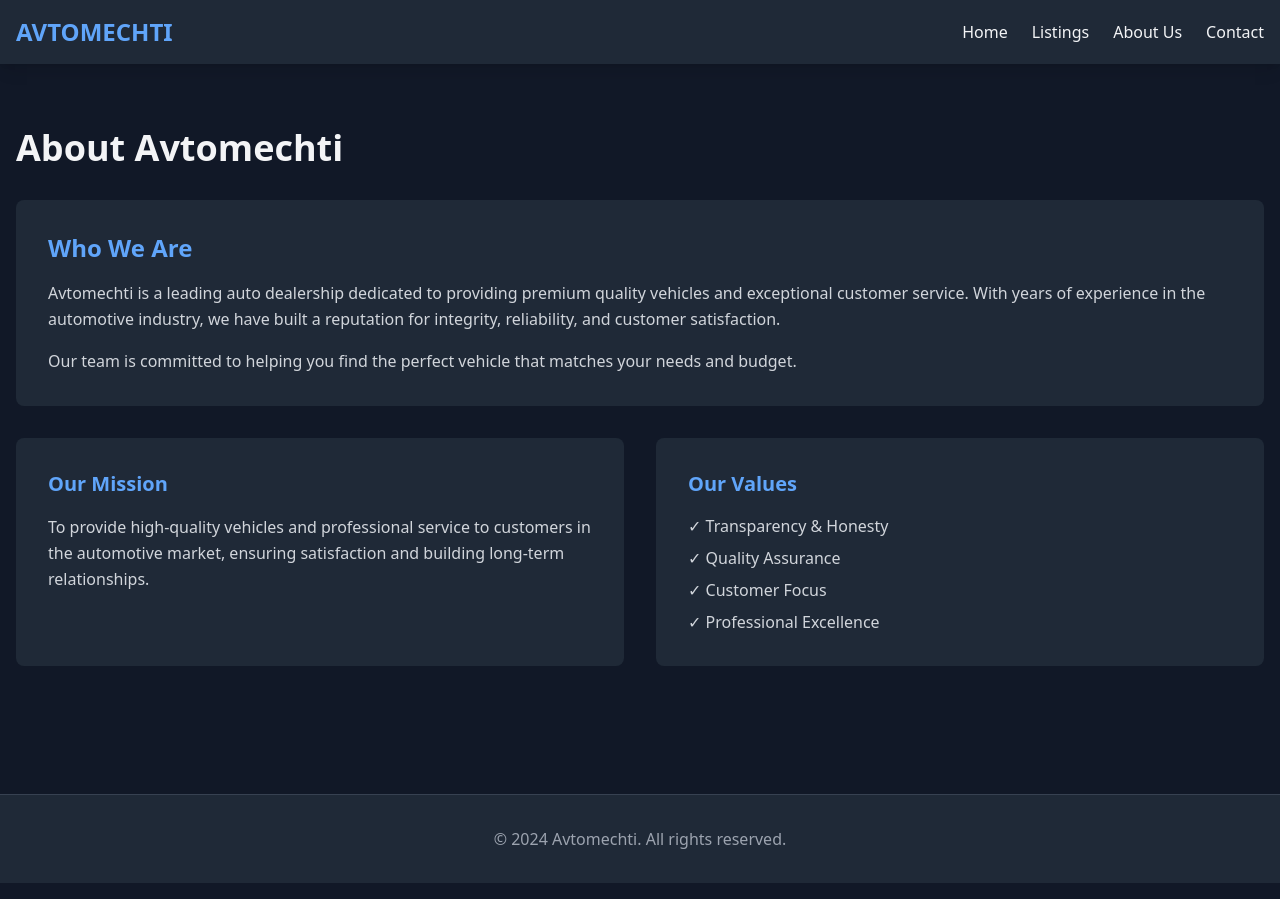
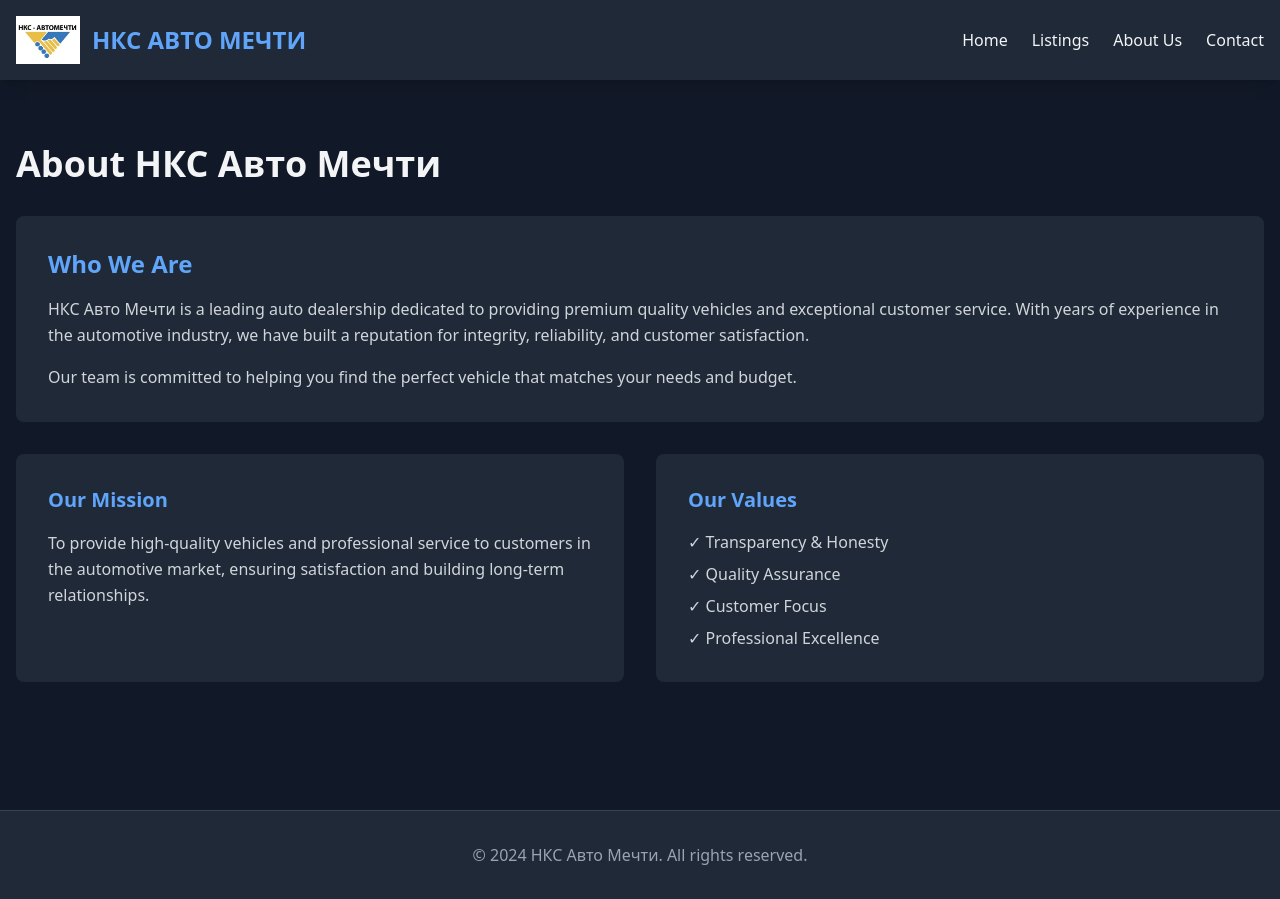
Before and after one commit to StefanChervenkov/avtomechti-website, a website: page about.html in a window 1280 px wide. Drawn offline with nearby package versions, Linux system fonts and the light colour scheme.

Commit message:
Add NKS logo and Bulgarian branding to navbar on all pages

```diff
--- a/about.html
+++ b/about.html
@@ -3,13 +3,16 @@
 <head>
   <meta charset="UTF-8">
   <meta name="viewport" content="width=device-width, initial-scale=1.0">
-  <title>About Us - Avtomechti</title>
+  <title>About Us - НКС Авто Мечти</title>
   <script src="https://cdn.tailwindcss.com"></script>
 </head>
 <body class="bg-gray-900 text-gray-100">
   <nav class="bg-gray-800 shadow-lg">
     <div class="max-w-7xl mx-auto px-4 py-4 flex justify-between items-center">
-      <div class="text-2xl font-bold text-blue-400">AVTOMECHTI</div>
+      <div class="flex items-center gap-3">
+        <img src="logos/nks-avtomechti.png" alt="НКС Авто Мечти" class="h-12 w-auto">
+        <div class="text-2xl font-bold text-blue-400">НКС АВТО МЕЧТИ</div>
+      </div>
       <ul class="flex gap-6">
         <li><a href="index.html" class="hover:text-blue-400 transition">Home</a></li>
         <li><a href="listings.html" class="hover:text-blue-400 transition">Listings</a></li>
@@ -20,12 +23,12 @@
   </nav>
 
   <section class="max-w-7xl mx-auto px-4 py-16">
-    <h1 class="text-4xl font-bold mb-8">About Avtomechti</h1>
+    <h1 class="text-4xl font-bold mb-8">About НКС Авто Мечти</h1>
 
     <div class="bg-gray-800 rounded-lg p-8 mb-8">
       <h2 class="text-2xl font-bold text-blue-400 mb-4">Who We Are</h2>
       <p class="text-gray-300 leading-relaxed mb-4">
-        Avtomechti is a leading auto dealership dedicated to providing premium quality vehicles and exceptional customer service.
+        НКС Авто Мечти is a leading auto dealership dedicated to providing premium quality vehicles and exceptional customer service.
         With years of experience in the automotive industry, we have built a reputation for integrity, reliability, and customer satisfaction.
       </p>
       <p class="text-gray-300 leading-relaxed">
@@ -55,7 +58,7 @@
   </section>
 
   <footer class="bg-gray-800 text-center py-8 border-t border-gray-700 mt-16">
-    <p class="text-gray-400">© 2024 Avtomechti. All rights reserved.</p>
+    <p class="text-gray-400">© 2024 НКС Авто Мечти. All rights reserved.</p>
   </footer>
 </body>
 </html>
```
Also changed, not shown: contact.html (+6 -3 lines), index.html (+7 -5 lines), listings.html (+8 -5 lines).
